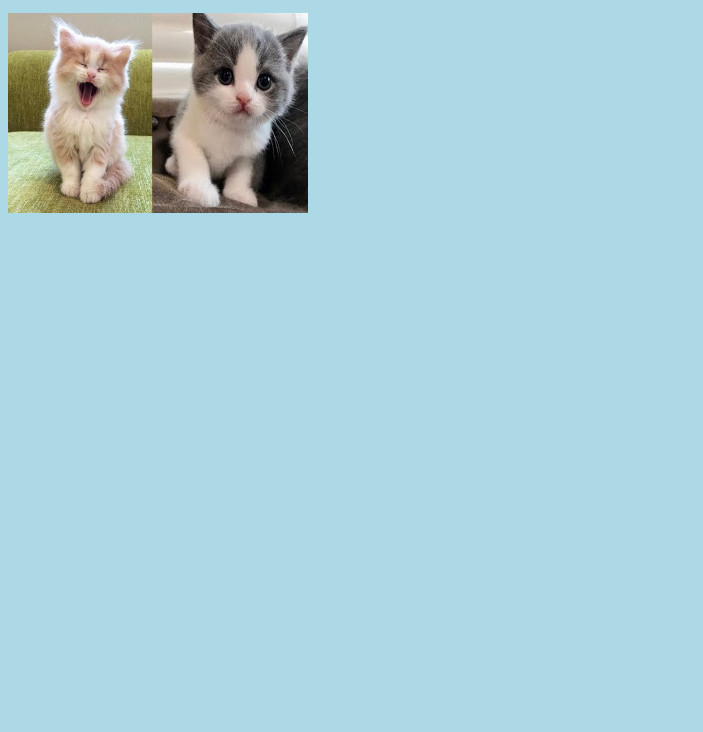
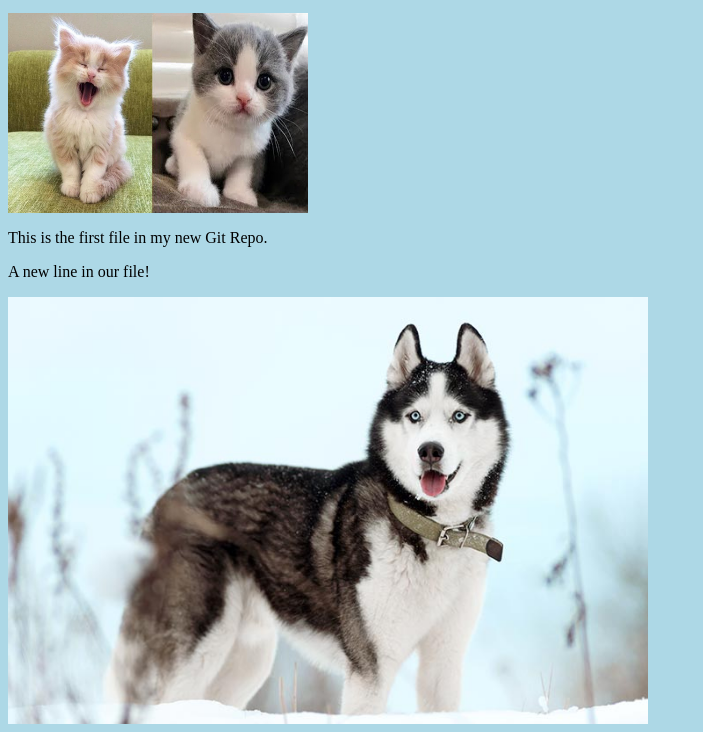
Before and after one commit to nousra0/nousra0.github.io, a plain HTML site: page index.html in a window 1280 px wide. Shown: the part 87-819 px from the top of the page, without its empty margins (0-703 px from the left). Drawn offline with Linux system fonts and the light colour scheme.

Commit message:
added new image

```diff
--- a/index.html
+++ b/index.html
@@ -10,5 +10,8 @@
     <h1>hello</h1>
     <p>new line in our file!</p>
     <img src="pic1.jpg" alt="pic1" width="300px" height="200px">
+    <p>This is the first file in my new Git Repo.</p>
+    <p>A new line in our file!</p>
+    <div><img src="pic2.jpg" alt="Hello Git" style="width:100%;max-width:640px"></div>
 </body>
 </html>
```
Also changed, not shown: pic2.jpg (added).
